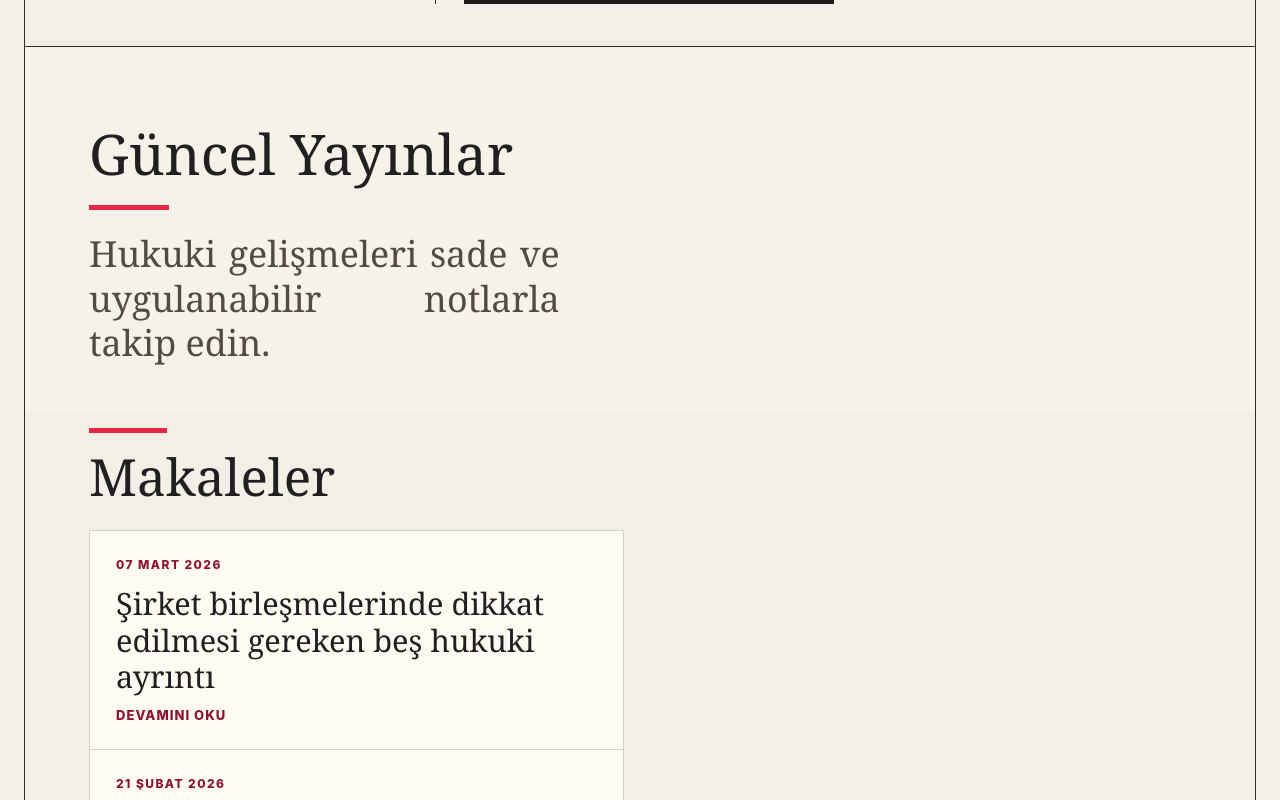
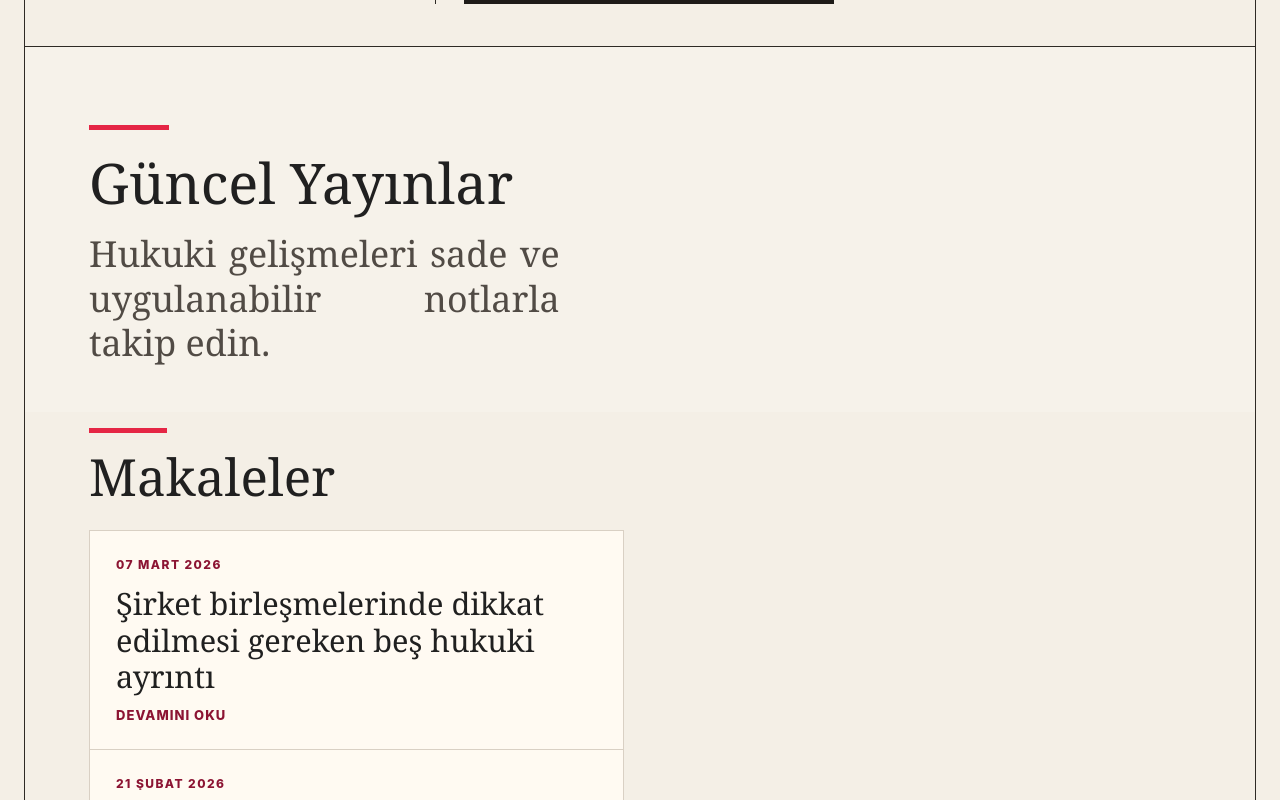
Before and after one commit to Berkant13/ogulcan-inen, a Next.js app: page / in a window 1280 px wide. Shown: the part 760-1560 px from the top of the page. Built offline with nearby package versions, Linux system fonts and the light colour scheme.

Commit message:
Refine publication and practice styling

```diff
--- a/app/globals.css
+++ b/app/globals.css
@@ -271,11 +271,11 @@ button:hover {
   line-height: 1;
 }
 
-.eyebrow::after {
+.eyebrow::before {
   display: block;
   width: 80px;
   height: 5px;
-  margin-top: 24px;
+  margin-bottom: 24px;
   content: "";
   background: #e52645;
 }
@@ -493,7 +493,7 @@ button:hover {
 
 .practice-card span {
   margin-top: 26px;
-  color: var(--burgundy);
+  color: #a22b1e;
   font-family: Georgia, "Times New Roman", serif;
   font-size: 29px;
   font-weight: 900;
```
